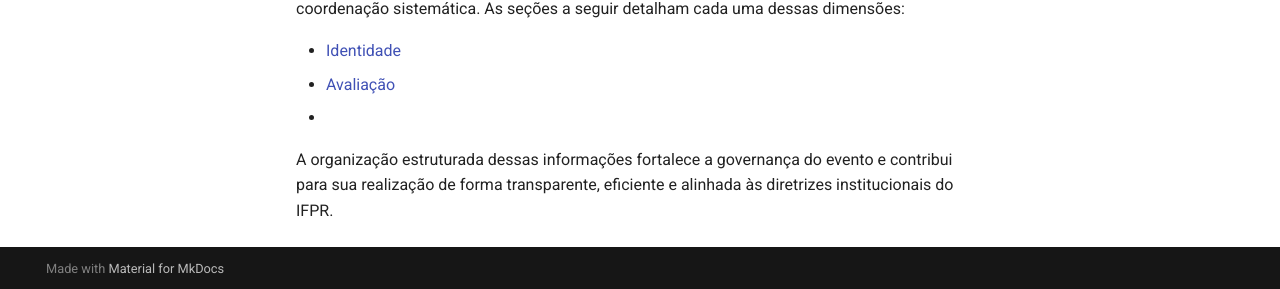
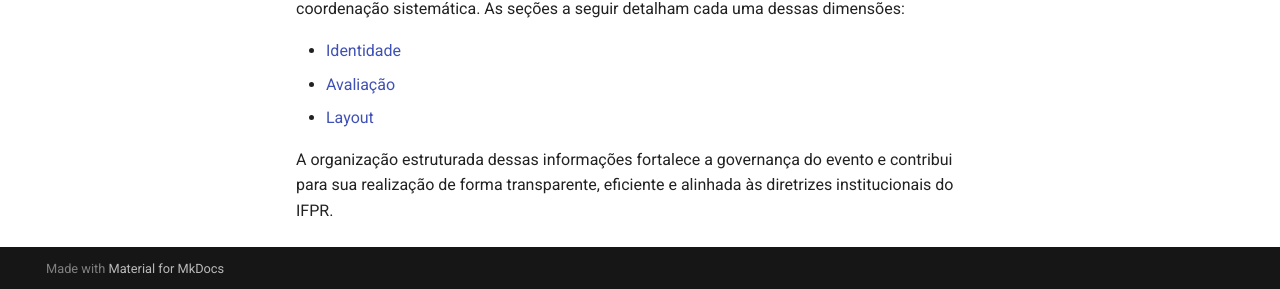
Before and after one commit to ifpr-sie-paranavai/dossie, an MkDocs documentation site: the page built from docs/eventos/iftech/index.md, in a window 1280 px wide. Shown: the part 612-901 px from the top of the page. Built offline with MkDocs 1.6.1 and Material for MkDocs 9.7.7, drawn with Linux system fonts in a browser that asks for light colours.

Commit message:
Update index.md

```diff
--- a/docs/eventos/iftech/index.md
+++ b/docs/eventos/iftech/index.md
@@ -16,6 +16,6 @@ A IFTECH envolve múltiplas frentes de atuação que demandam planejamento prév
 
 - [Identidade](identidade.md)
 - [Avaliação](avaliacao.md)
--
+- [Layout](layout.md)
 
 A organização estruturada dessas informações fortalece a governança do evento e contribui para sua realização de forma transparente, eficiente e alinhada às diretrizes institucionais do IFPR.
```
